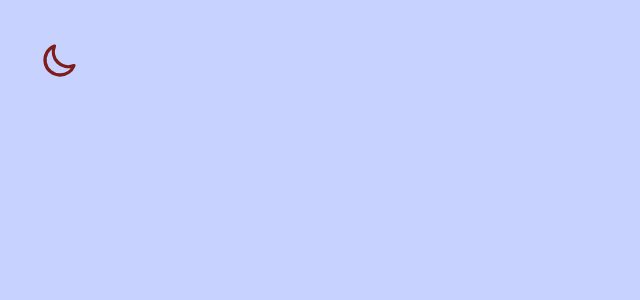
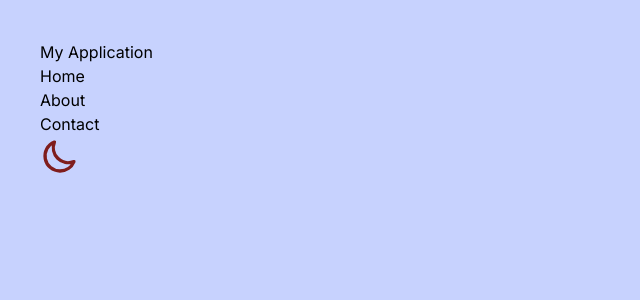
Before and after one commit to FaizGhazali/faizghazali, a Next.js app: page / in a window 1280 px wide. Shown: the top 300 px of the page, without its empty margins (0-640 px from the left). Built offline with nearby package versions, Linux system fonts and the light colour scheme.

Commit message:
structure update

```diff
--- a/app/page.js
+++ b/app/page.js
@@ -1,52 +1,15 @@
 'use client'
 
-import useDarkMode from "../app/hook/useDarkMode";
+import useDarkMode from "../components/hook/useDarkMode";
 import Head from "next/head";
+import Header from "../components/header";
 
 export default function Home() {
   const [colorTheme, setTheme] = useDarkMode();
 
   return (
-    <div className="h-screen w-screen p-10 dark:bg-gray-900 bg-indigo-200">
-      <Head>
-        <title>Dark mode demo</title>
-        <meta name="description" content="Generated by create next app" />
-        <link rel="icon" href="/favicon.ico" />
-      </Head>
-
-      {colorTheme === "light" ? (
-        <svg
-          onClick={() => setTheme("light")}
-          xmlns="http://www.w3.org/2000/svg"
-          className="h-10 w-10 text-indigo-200"
-          fill="none"
-          viewBox="0 0 24 24"
-          stroke="currentColor"
-        >
-          <path
-            strokeLinecap="round"
-            strokeLinejoin="round"
-            strokeWidth={2}
-            d="M9.663 17h4.673M12 3v1m6.364 1.636l-.707.707M21 12h-1M4 12H3m3.343-5.657l-.707-.707m2.828 9.9a5 5 0 117.072 0l-.548.547A3.374 3.374 0 0014 18.469V19a2 2 0 11-4 0v-.531c0-.895-.356-1.754-.988-2.386l-.548-.547z"
-          />
-        </svg>
-      ) : (
-        <svg
-          onClick={() => setTheme("dark")}
-          xmlns="http://www.w3.org/2000/svg"
-          className="h-10 w-10 text-red-900"
-          fill="none"
-          viewBox="0 0 24 24"
-          stroke="currentColor"
-        >
-          <path
-            strokeLinecap="round"
-            strokeLinejoin="round"
-            strokeWidth={2}
-            d="M20.354 15.354A9 9 0 018.646 3.646 9.003 9.003 0 0012 21a9.003 9.003 0 008.354-5.646z"
-          />
-        </svg>
-      )}
+    <div>
+      <Header/>
     </div>
-  );
+  )
 }
--- /dev/null
+++ b/components/header.js
@@ -0,0 +1,62 @@
+'use client'
+
+import useDarkMode from "../components/hook/useDarkMode";
+import Head from "next/head";
+
+export default function Header() {
+  const [colorTheme, setTheme] = useDarkMode();
+
+  return (
+    <div className="h-screen w-screen p-10 dark:bg-gray-900 bg-indigo-200">
+      <Head>
+        <title>Dark mode demo</title>
+        <meta name="description" content="Generated by create next app" />
+        <link rel="icon" href="/favicon.ico" />
+      </Head>
+      <header>
+      <h1>My Application</h1>
+      <nav>
+        <ul>
+          <li><a href="/">Home</a></li>
+          <li><a href="/about">About</a></li>
+          <li><a href="/contact">Contact</a></li>
+        </ul>
+      </nav>
+    </header>
+
+      {colorTheme === "light" ? (
+        <svg
+          onClick={() => setTheme("light")}
+          xmlns="http://www.w3.org/2000/svg"
+          className="h-10 w-10 text-indigo-200"
+          fill="none"
+          viewBox="0 0 24 24"
+          stroke="currentColor"
+        >
+          <path
+            strokeLinecap="round"
+            strokeLinejoin="round"
+            strokeWidth={2}
+            d="M9.663 17h4.673M12 3v1m6.364 1.636l-.707.707M21 12h-1M4 12H3m3.343-5.657l-.707-.707m2.828 9.9a5 5 0 117.072 0l-.548.547A3.374 3.374 0 0014 18.469V19a2 2 0 11-4 0v-.531c0-.895-.356-1.754-.988-2.386l-.548-.547z"
+          />
+        </svg>
+      ) : (
+        <svg
+          onClick={() => setTheme("dark")}
+          xmlns="http://www.w3.org/2000/svg"
+          className="h-10 w-10 text-red-900"
+          fill="none"
+          viewBox="0 0 24 24"
+          stroke="currentColor"
+        >
+          <path
+            strokeLinecap="round"
+            strokeLinejoin="round"
+            strokeWidth={2}
+            d="M20.354 15.354A9 9 0 018.646 3.646 9.003 9.003 0 0012 21a9.003 9.003 0 008.354-5.646z"
+          />
+        </svg>
+      )}
+    </div>
+  );
+}
```
Also changed, not shown: components/hook/useDarkMode.js (renamed from app/hook/useDarkMode.js).
